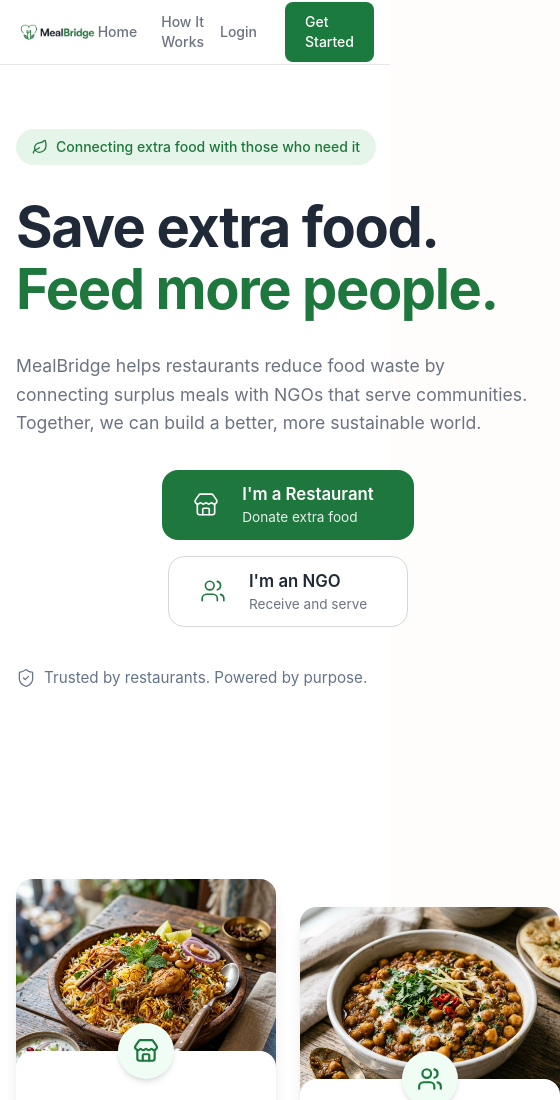
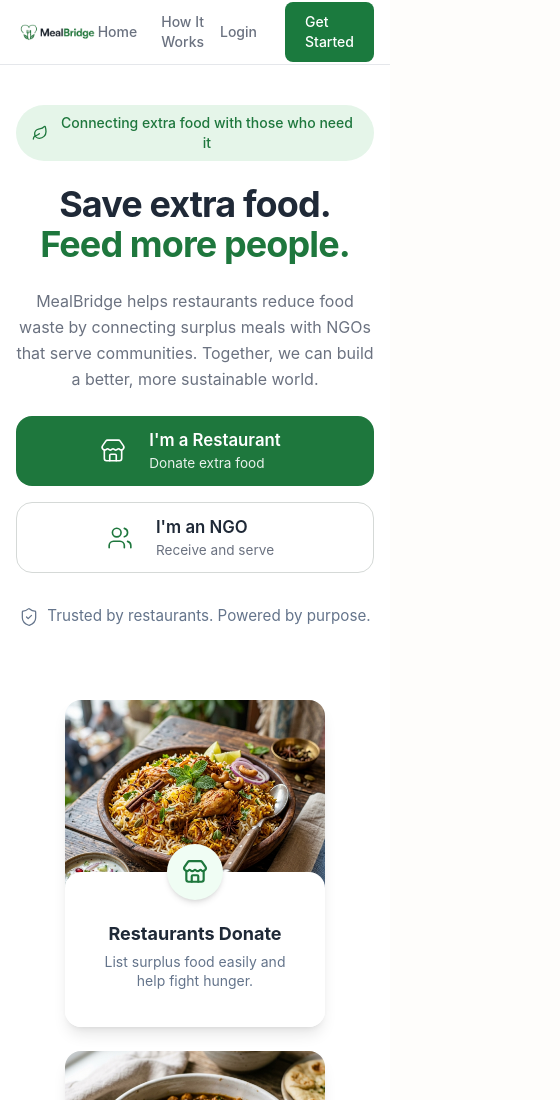
Before and after one commit to ahsanul0185/MealBridge, a React (Vite) app in the folder client-mealbridge/: page / in a window 390 px wide. Shown: the top 1100 px of the page, 560 px wide, since content can reach past the window. Built offline with nearby package versions, Linux system fonts and the light colour scheme; no server answers.

Commit message:
made landing page mobile responsive

```diff
--- a/client-mealbridge/src/pages/LandingPage.tsx
+++ b/client-mealbridge/src/pages/LandingPage.tsx
@@ -1,31 +1,31 @@
 import { Link } from "react-router-dom";
-import { Leaf, Store, Users, Globe, ArrowRight, ShieldCheck } from "lucide-react";
+import { Leaf, Store, Users, Globe, ShieldCheck } from "lucide-react";
 import { GoArrowRight } from "react-icons/go";
 
 export function LandingPage() {
   return (
     <div className="min-h-screen bg-white">
       {/* Hero Section */}
-      <main className="mx-auto max-w-7xl px-4 py-16 sm:px-6 lg:px-8">
-        <div className="grid items-center gap-12 lg:grid-cols-2">
+      <main className="mx-auto max-w-7xl px-4 py-10 sm:py-16 sm:px-6 lg:px-8">
+        <div className="grid items-center gap-8 lg:gap-12 lg:grid-cols-2">
           {/* Left Column */}
-          <div className="flex flex-col items-start space-y-8">
+          <div className="flex flex-col items-center text-center sm:items-start sm:text-left space-y-6 sm:space-y-8">
             <div className="inline-flex items-center gap-2 rounded-full bg-[#E5F5E9] px-4 py-2 text-sm font-medium text-[#1E773D]">
               <Leaf size={16} className="shrink-0" />
               Connecting extra food with those who need it
             </div>
 
-            <h1 className="text-[3.5rem] font-bold leading-[1.1] text-dark-gray sm:text-6xl tracking-tight">
+            <h1 className="text-4xl sm:text-5xl lg:text-[3.5rem] font-bold leading-[1.1] text-dark-gray tracking-tight">
               Save extra food.<br />
               <span className="text-[#1E773D]">Feed more people.</span>
             </h1>
 
-            <p className="max-w-lg text-[1.1rem] leading-relaxed text-text-secondary">
+            <p className="max-w-lg text-base sm:text-[1.1rem] leading-relaxed text-text-secondary">
               MealBridge helps restaurants reduce food waste by connecting surplus meals with NGOs that serve communities. Together, we can build a better, more sustainable world.
             </p>
 
             <div className="flex flex-col gap-4 sm:flex-row w-full sm:w-auto items-center">
-              <Link to="/register?role=restaurant" className="flex items-center gap-4 rounded-2xl bg-[#1E773D] px-6 py-3 text-white transition-all hover:bg-[#166534] hover:shadow-lg focus:outline-none focus:ring-4 focus:ring-[#1E773D]/20">
+              <Link to="/register?role=restaurant" className="flex w-full sm:w-auto items-center justify-center sm:justify-start gap-4 rounded-2xl bg-[#1E773D] px-6 py-3 text-white transition-all hover:bg-[#166534] hover:shadow-lg focus:outline-none focus:ring-4 focus:ring-[#1E773D]/20">
                 <div className="flex h-10 w-10 shrink-0 items-center justify-center">
                   <Store size={26} strokeWidth={1.5} />
                 </div>
@@ -35,7 +35,7 @@ export function LandingPage() {
                 </div>
               </Link>
 
-              <Link to="/register?role=ngo" className="flex items-center gap-4 rounded-2xl border border-[#D5D9D7] bg-white px-6 py-3 text-dark-gray transition-all hover:border-[#1E773D] hover:bg-[#F9FCFA] hover:shadow-md focus:outline-none focus:ring-4 focus:ring-[#1E773D]/20">
+              <Link to="/register?role=ngo" className="flex w-full sm:w-auto items-center justify-center sm:justify-start gap-4 rounded-2xl border border-[#D5D9D7] bg-white px-6 py-3 text-dark-gray transition-all hover:border-[#1E773D] hover:bg-[#F9FCFA] hover:shadow-md focus:outline-none focus:ring-4 focus:ring-[#1E773D]/20">
                 <div className="flex h-10 w-10 shrink-0 items-center justify-center">
                   <Users size={26} strokeWidth={1.5} className="text-[#1E773D]" />
                 </div>
@@ -53,9 +53,9 @@ export function LandingPage() {
           </div>
 
           {/* Right Column - Cards */}
-          <div className="relative mt-16 flex gap-6 h-120 w-full items-center justify-center lg:mt-0 xl:justify-end xl:-right-10">
+          <div className="relative mt-10 sm:mt-16 flex flex-col sm:flex-row gap-6 h-auto sm:h-120 w-full items-center justify-center lg:mt-0 xl:justify-end xl:-right-10">
             {/* Card 1 */}
-            <div className="relative w-65 rounded-2xl shadow-lg">
+            <div className="relative w-full max-w-[260px] sm:w-65 rounded-2xl shadow-lg">
               <div className="relative h-48 w-full overflow-hidden rounded-t-2xl">
                 <img src="/src/assets/rice.png" alt="Delicious Rice Dish" className="h-full w-full object-cover transition-transform duration-500 hover:scale-105" />
               </div>
@@ -78,7 +78,7 @@ export function LandingPage() {
             </div>
 
             {/* Card 2 */}
-            <div className="relative w-65 rounded-2xl shadow-lg top-7">
+            <div className="relative w-full max-w-[260px] sm:w-65 rounded-2xl shadow-lg sm:top-7">
               <div className="relative h-48 w-full overflow-hidden rounded-t-2xl">
                 <img src="/src/assets/curry.png" alt="Rich Curry Dish" className="h-full w-full object-cover transition-transform duration-500 hover:scale-105" />
               </div>
@@ -98,8 +98,8 @@ export function LandingPage() {
         </div>
 
         {/* Feature Bottom Section */}
-        <div className="mt-32 rounded-3xl bg-[#F9FCFA] py-12 px-6 shadow-sm border border-[#E5F5E9]/50 sm:px-12">
-          <div className="grid gap-10 md:grid-cols-3 md:divide-x md:divide-border/40">
+        <div className="mt-16 sm:mt-24 lg:mt-32 rounded-3xl bg-[#F9FCFA] py-10 sm:py-12 px-6 shadow-sm border border-[#E5F5E9]/50 sm:px-12">
+          <div className="grid gap-8 md:gap-10 md:grid-cols-3 md:divide-x md:divide-border/40">
             {/* Feature 1 */}
             <div className="flex flex-col sm:flex-row items-center gap-5 sm:items-start text-center sm:text-left md:px-6">
               <div className="flex h-16 w-16 shrink-0 items-center justify-center rounded-full bg-[#E5F5E9] text-[#1E773D]">
```
